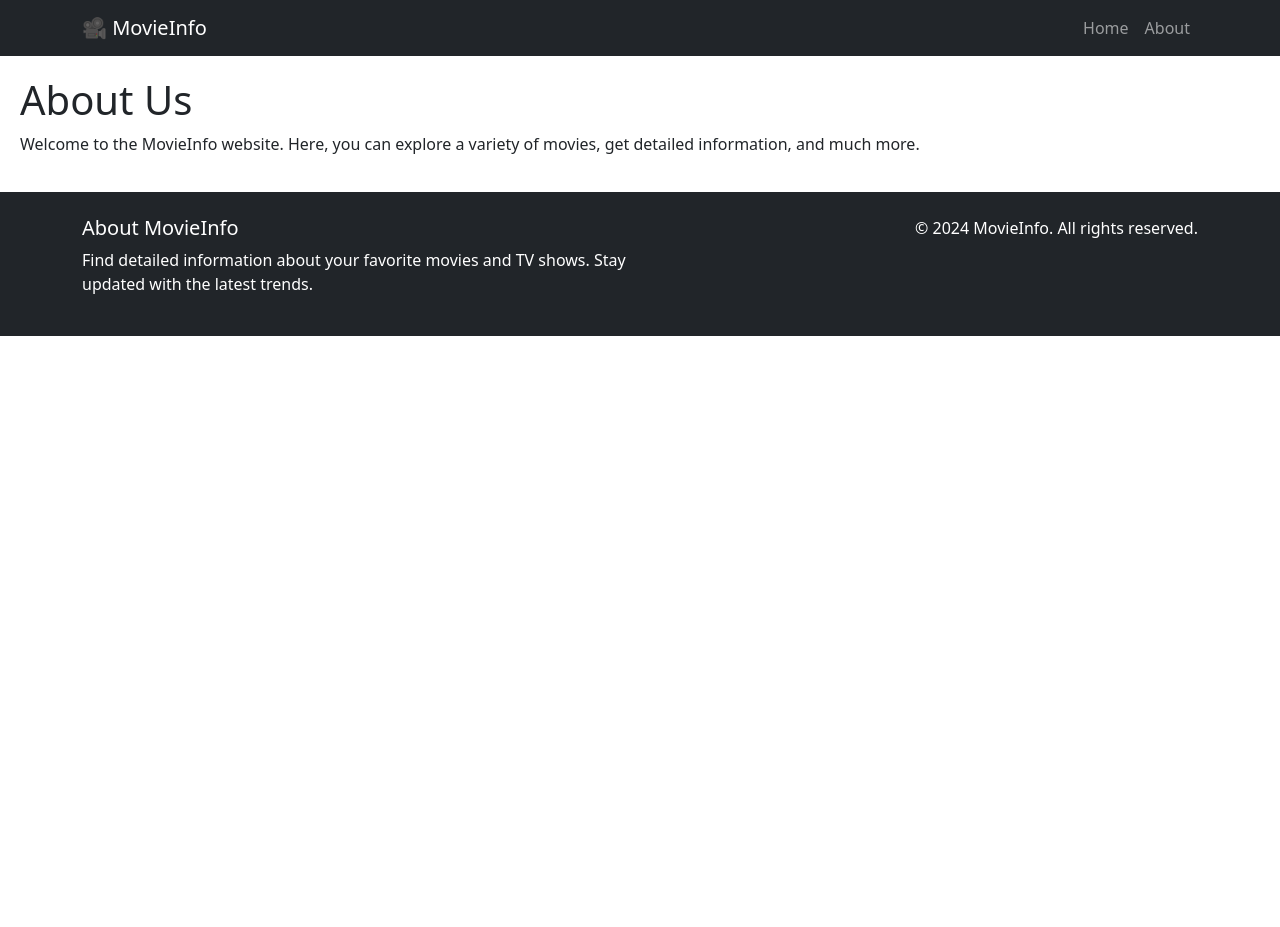
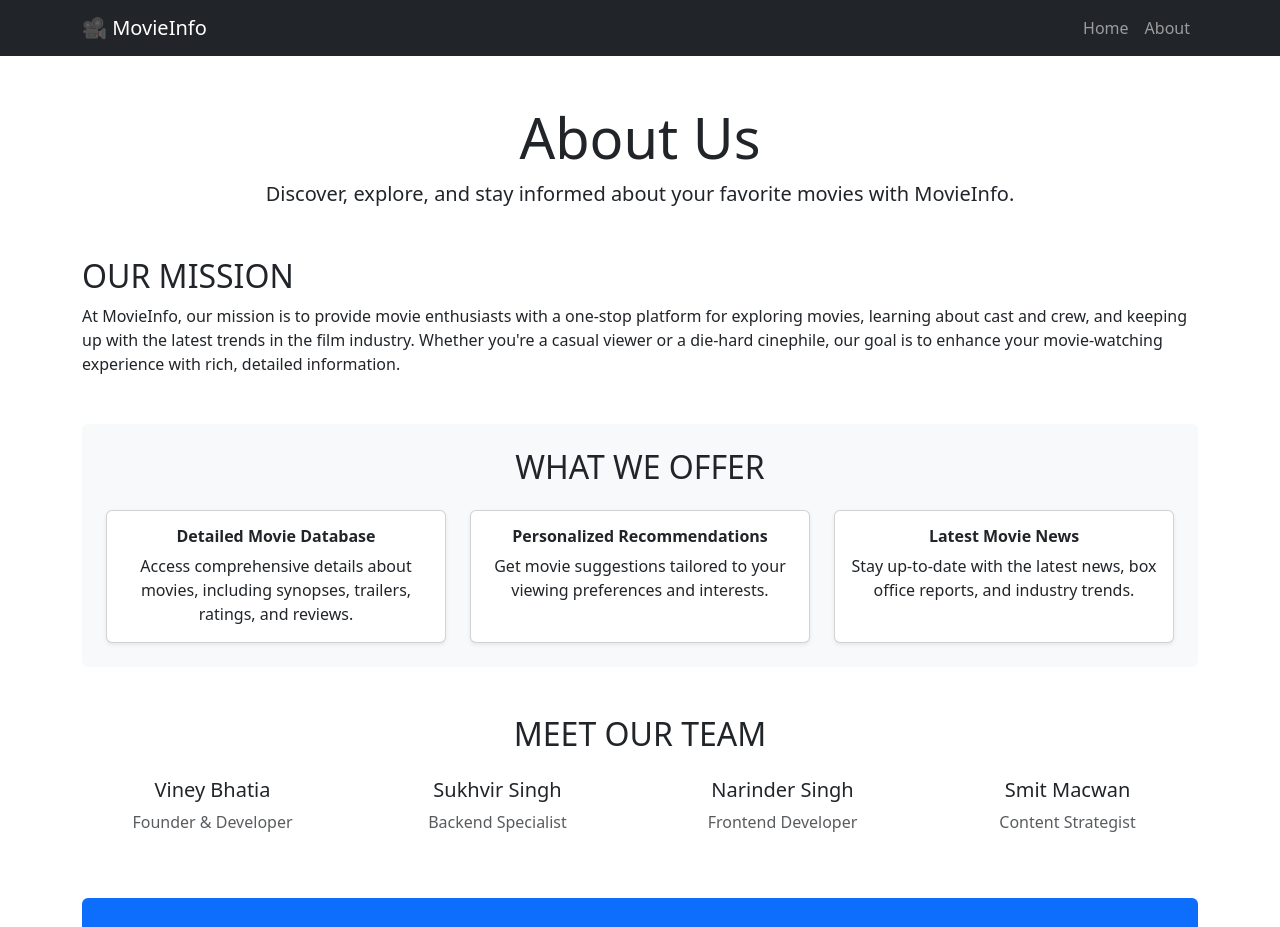
Before and after one commit to vineybhatia/movie-info-viewer, a React (Create React App) app: page /about in a window 1280 px wide. Shown: the top 927 px of the page. Before the commit the page ends 800 px from the top, so only its background shows below. Built offline with nearby package versions, Linux system fonts and the light colour scheme.

Commit message:
About us Page Added

```diff
--- a/package.json
+++ b/package.json
@@ -10,7 +10,8 @@
     "react-bootstrap": "^2.10.6",
     "react-dom": "^18.3.1",
     "react-router-dom": "^7.0.2",
-    "react-scripts": "^5.0.1"
+    "react-scripts": "^5.0.1",
+    "web-vitals": "^4.2.4"
   },
   "scripts": {
     "start": "react-scripts start",
--- a/src/components/About.js
+++ b/src/components/About.js
@@ -2,11 +2,101 @@ import React from "react";
 
 const About = () => {
   return (
-    <div style={{ padding: "20px" }}>
-      <h1>About Us</h1>
-      <p>
-        Welcome to the MovieInfo website. Here, you can explore a variety of movies, get detailed information, and much more.
-      </p>
+    <div className="container my-5">
+      <div className="text-center mb-5">
+        <h1 className="display-4">About Us</h1>
+        <p className="lead">
+          Discover, explore, and stay informed about your favorite movies with MovieInfo.
+        </p>
+      </div>
+
+      {/* Our Mission Section */}
+      <section className="mb-5">
+        <h2>Our Mission</h2>
+        <p>
+          At MovieInfo, our mission is to provide movie enthusiasts with a
+          one-stop platform for exploring movies, learning about cast and
+          crew, and keeping up with the latest trends in the film industry.
+          Whether you're a casual viewer or a die-hard cinephile, our goal
+          is to enhance your movie-watching experience with rich, detailed
+          information.
+        </p>
+      </section>
+
+      {/* Features Section */}
+      <section className="mb-5 bg-light p-4 rounded">
+        <h2 className="text-center mb-4">What We Offer</h2>
+        <div className="row">
+          <div className="col-md-4">
+            <div className="card shadow-sm h-100">
+              <div className="card-body text-center">
+                <h5 className="card-title">Detailed Movie Database</h5>
+                <p className="card-text">
+                  Access comprehensive details about movies, including
+                  synopses, trailers, ratings, and reviews.
+                </p>
+              </div>
+            </div>
+          </div>
+          <div className="col-md-4">
+            <div className="card shadow-sm h-100">
+              <div className="card-body text-center">
+                <h5 className="card-title">Personalized Recommendations</h5>
+                <p className="card-text">
+                  Get movie suggestions tailored to your viewing preferences
+                  and interests.
+                </p>
+              </div>
+            </div>
+          </div>
+          <div className="col-md-4">
+            <div className="card shadow-sm h-100">
+              <div className="card-body text-center">
+                <h5 className="card-title">Latest Movie News</h5>
+                <p className="card-text">
+                  Stay up-to-date with the latest news, box office reports, and
+                  industry trends.
+                </p>
+              </div>
+            </div>
+          </div>
+        </div>
+      </section>
+
+      {/* Team Section */}
+      <section className="mb-5">
+        <h2 className="text-center mb-4">Meet Our Team</h2>
+        <div className="row text-center">
+          <div className="col-md-3">
+            <h5>Viney Bhatia</h5>
+            <p className="text-muted">Founder & Developer</p>
+          </div>
+          <div className="col-md-3">
+            <h5>Sukhvir Singh</h5>
+            <p className="text-muted">Backend Specialist</p>
+          </div>
+          <div className="col-md-3">
+            <h5>Narinder Singh</h5>
+            <p className="text-muted">Frontend Developer</p>
+          </div>
+          <div className="col-md-3">
+            <h5>Smit Macwan</h5>
+            <p className="text-muted">Content Strategist</p>
+          </div>
+        </div>
+      </section>
+
+      {/* Call to Action Section */}
+      <section className="text-center p-4 bg-primary text-white rounded">
+        <h2>Join Our Community</h2>
+        <p className="mb-4">
+          Be a part of a growing community of movie enthusiasts. Share reviews,
+          rate movies, and engage in lively discussions!
+        </p>
+        <a href="/signup" className="btn btn-light btn-lg">
+          Get Started
+        </a>
+      </section>
     </div>
   );
 };
```
Also changed, not shown: 1 other file (tests, documents, lock files or other folders).
